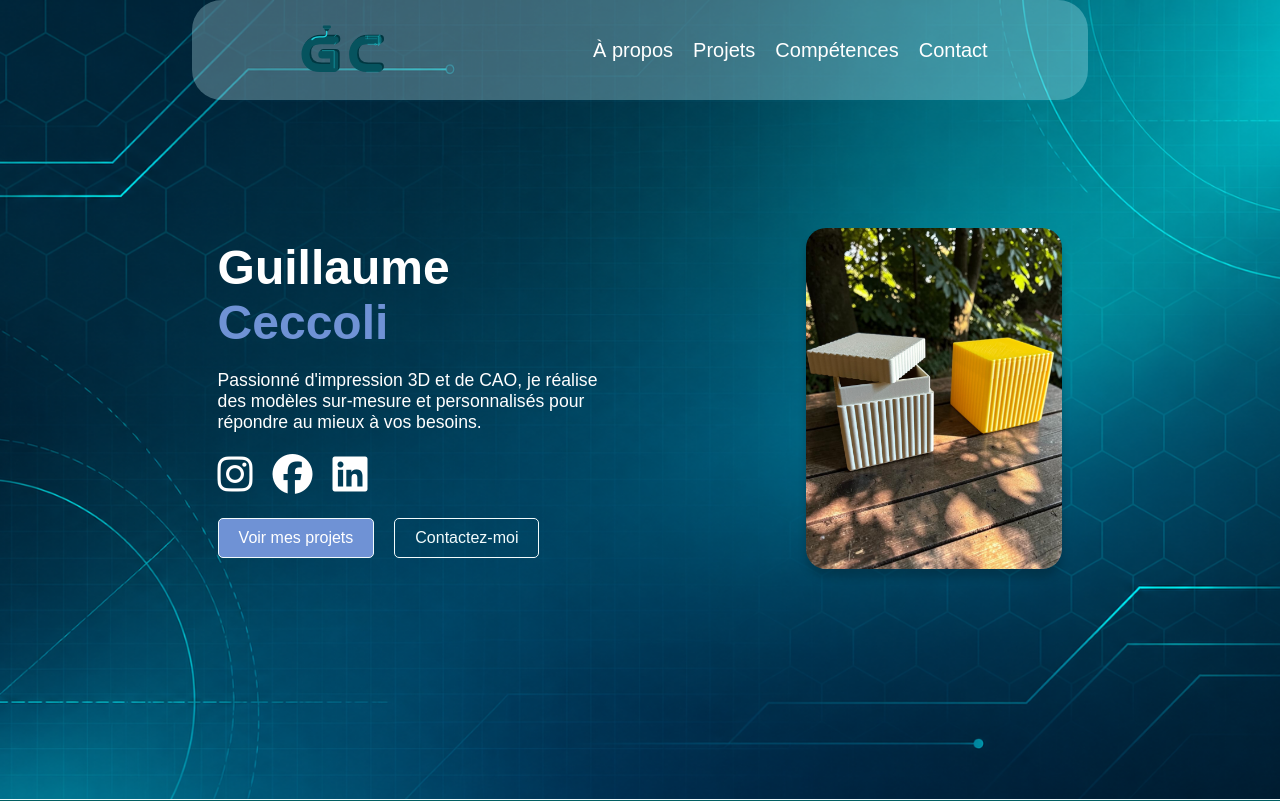
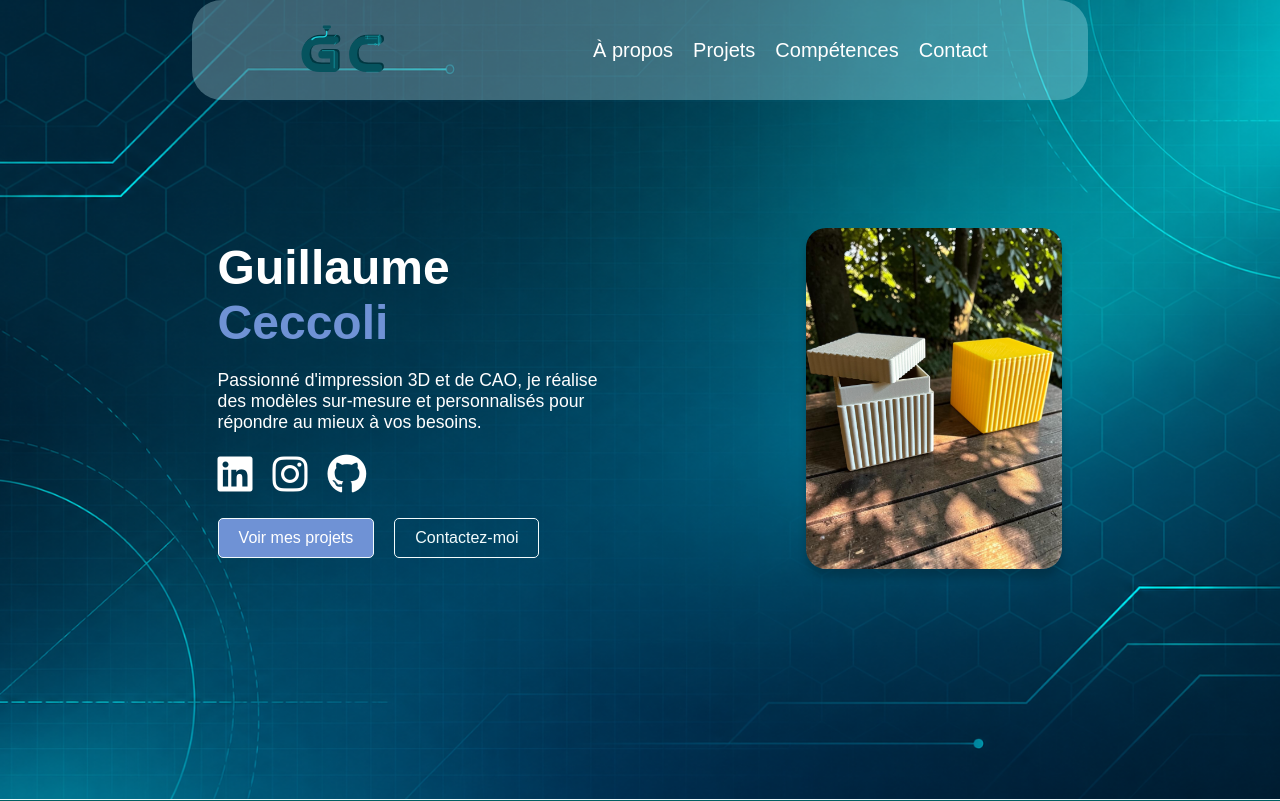
Before and after one commit to CedraCN04/portfolio-gc-V4, a plain HTML site: page index.html in a window 1280 px wide. Shown: the top 801 px of the page. Drawn offline with Linux system fonts and the light colour scheme.

Commit message:
modification ordre réseaux sociaux

```diff
--- a/index.html
+++ b/index.html
@@ -60,13 +60,13 @@
             sur-mesure et personnalisés pour répondre au mieux à vos besoins.
           </p>
           <div class="link-media">
-            <a href="#" target="_blank"><i class="fab fa-instagram"></i></a>
-            <a href="#" target="_blank"><i class="fab fa-facebook"></i></a>
             <a
               href="https://www.linkedin.com/in/guillaume-ceccoli/"
               target="_blank"
               ><i class="fab fa-linkedin"></i
             ></a>
+            <a href="#" target="_blank"><i class="fab fa-instagram"></i></a>
+            <a href="#" target="_blank"><i class="fab fa-github"></i></a>
           </div>
           <div class="actions-buttons">
             <a href="#projects" class="action-button action-button-project"
```
